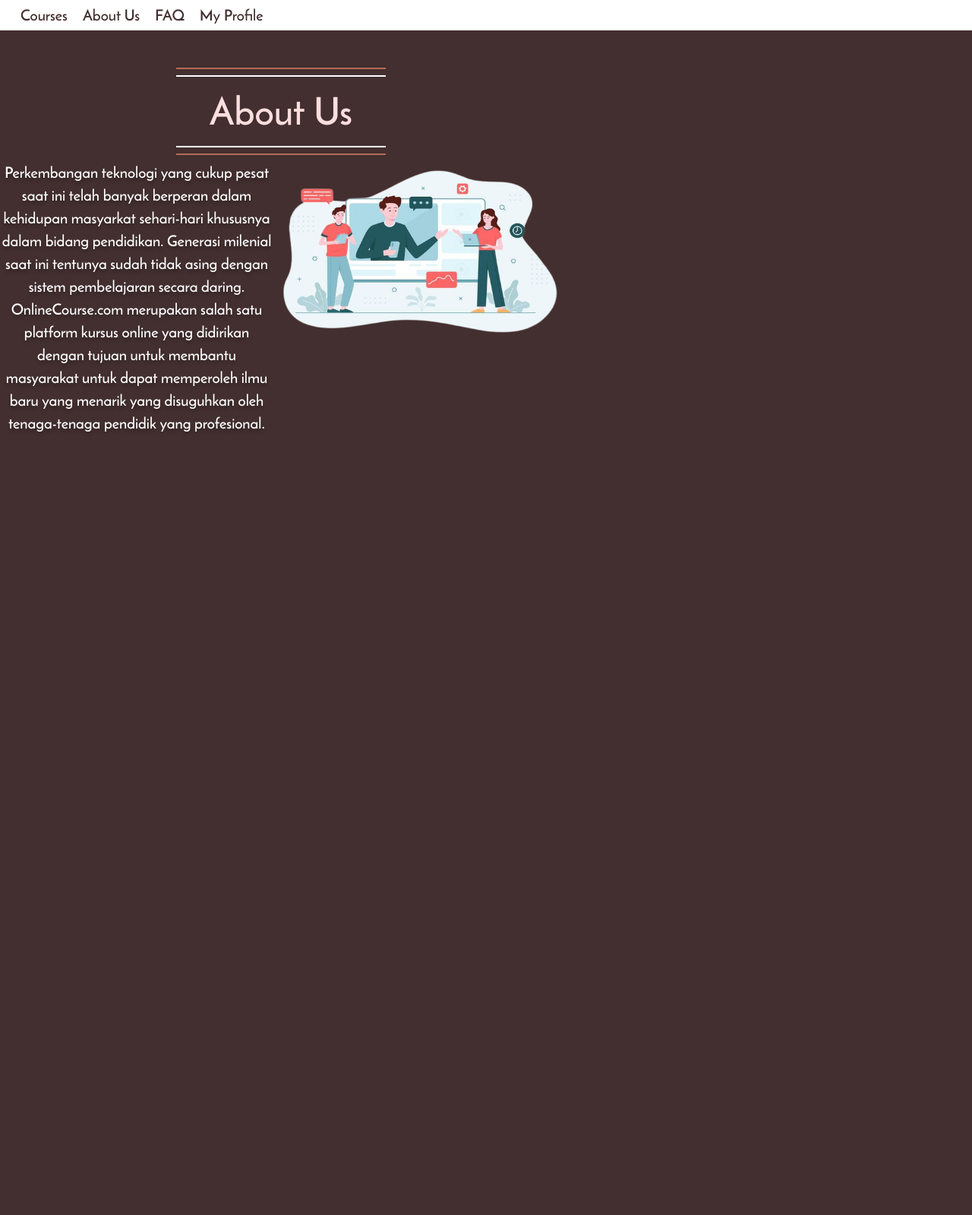
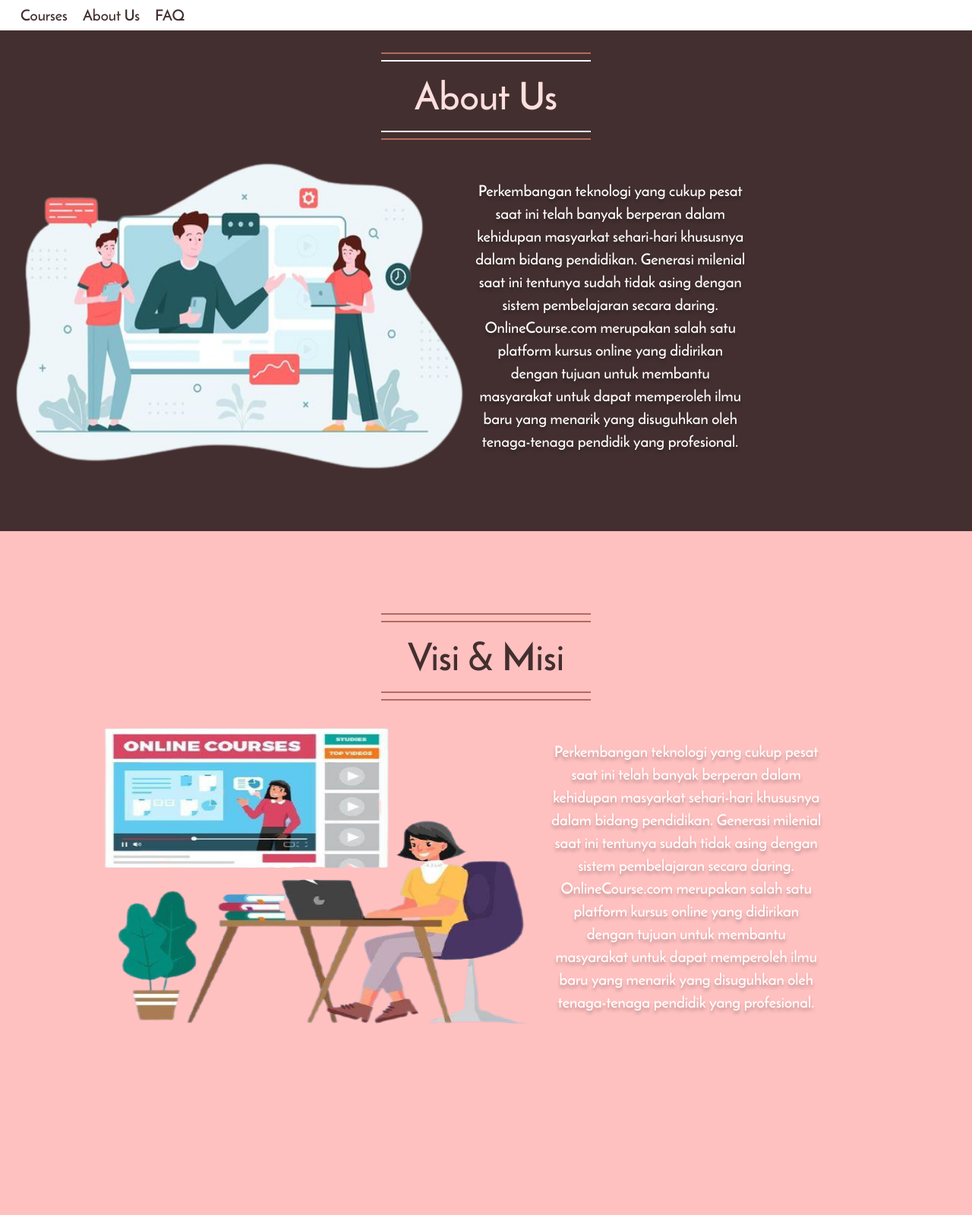
Before and after one commit to NadiaClarissaHermawan/StudieKuy-Online-Course, a PHP site: template view/aboutUs.php in a window 1280 px wide. Shown: the part 69-1668 px from the top of the page at 76% size. Before the commit the page ends 637 px from the top, so only its background shows below. Run offline with PHP 8.4, Linux system fonts and the light colour scheme; the template is opened without the code that fills it, so the values that code supplies are empty.

Commit message:
update font awesome

```diff
--- a/view/aboutUs.php
+++ b/view/aboutUs.php
@@ -1,5 +1,54 @@
+<div class="main" style="height: 1500px;">
+    <div class="nav fix">
+        <a href="courses" class="menuNav">Courses</a>
+        <a href="aboutUs" class="menuNav">About Us</a>
+        <a href="faq" class="menuNav">FAQ</a>
+    </div>
 
-<div class="nav fix">
+    <!-- blok coklat paling atas  -->
+    <div style="height: 480px">
+        <div class="content">
+            <hr class="hr1">
+            <hr class="hr2">
+            <div class="slideTitle" id="slide1">About Us</div>
+            <hr class="hr2">
+            <hr class="hr1">
+        </div>
+        <div class="inline" style="vertical-align:middle;">
+            <img src="view/images/aboutUs1.png" id="gambarIndex1"/>
+        </div>
+        <div class="inline" style="vertical-align:middle;">
+            <div class="tulisanPutih" id="about-us">
+                Perkembangan teknologi yang cukup pesat saat ini telah banyak berperan dalam kehidupan masyarkat sehari-hari khususnya dalam bidang pendidikan. Generasi milenial saat ini tentunya sudah tidak asing dengan sistem pembelajaran secara daring.
+
+                OnlineCourse.com merupakan salah satu platform kursus online yang didirikan dengan tujuan untuk membantu masyarakat untuk dapat memperoleh ilmu baru yang menarik yang disuguhkan oleh tenaga-tenaga pendidik yang profesional.
+            </div>
+        </div>
+    </div>
+
+    <div  id="pinkbgIdx2">
+        <div class="content">
+            <hr class="hr1">
+            <hr class="hr1">
+            <div class="slideTitle" id="slide2">Visi & Misi</div>
+            <hr class="hr1">
+            <hr class="hr1">
+        </div>
+        <div class="inline" style="vertical-align:middle;">
+            <img src="view/images/aboutUs2.png" id="gambarIndex1"/>
+        </div>
+        <div class="inline" style="vertical-align:middle;">
+            <div class="tulisanPutih" id="about-us">
+                Perkembangan teknologi yang cukup pesat saat ini telah banyak berperan dalam kehidupan masyarkat sehari-hari khususnya dalam bidang pendidikan. Generasi milenial saat ini tentunya sudah tidak asing dengan sistem pembelajaran secara daring.
+
+                OnlineCourse.com merupakan salah satu platform kursus online yang didirikan dengan tujuan untuk membantu masyarakat untuk dapat memperoleh ilmu baru yang menarik yang disuguhkan oleh tenaga-tenaga pendidik yang profesional.
+            </div>
+        </div>
+    </div>
+</div>
+
+
+<!-- <div class="nav fix">
     <a href="courses" class="menuNav">Courses</a>
     <a href="aboutUs" class="menuNav">About Us</a>
     <a href="faq" class="menuNav">FAQ</a>
@@ -18,4 +67,4 @@
 
         OnlineCourse.com merupakan salah satu platform kursus online yang didirikan dengan tujuan untuk membantu masyarakat untuk dapat memperoleh ilmu baru yang menarik yang disuguhkan oleh tenaga-tenaga pendidik yang profesional.
     </div>
-</div>
+</div> -->
--- a/view/layout/style/style.css
+++ b/view/layout/style/style.css
@@ -251,19 +251,7 @@ table {
     color: #FFDEDE;
 }
 
-/*#about-us {
-    font-size: 25px;
-    line-height: 45px;
-    width: 500px;
-    height: 500px;
-    left: 150px;*/
-    /*top: 200px;*/
-/*    display: inline-block;
-    margin-top: 100px;
-}*/
-
 #about-us {
-    /*position: absolute;*/
     width: 360px;
     height: 369px;
     left: 393px;
@@ -284,14 +272,15 @@ table {
     display: inline-block;
 }
 .content {
-    margin-top: 150px;
-    display: inline-block;
+    /*margin-top: 50px;*/
+    /*display: inline-block;*/
     align-items: center;
+    vertical-align: middle;
 }
 
 .content img {
-    /*display: inline-block;
-    vertical-align: text-bottom;*/
+    /*display: inline-block;*/
+    vertical-align: middle;
 
     /*position: absolute;*/
     width: 380px;
@@ -300,3 +289,19 @@ table {
     top: 317px;
     align-items: center;
 }
+
+#pinkbgIdx2 {
+    background-color: #FFC0C0;
+    padding: 100px;
+    height: 700px;
+    margin-top: 150px;
+}
+
+#slide2 {
+    color: #432F2F;
+}
+
+#pinkbgIdx2 .content {
+    margin-top: 0px;
+    padding-top: 0px;
+}
```
Also changed, not shown: view/images/aboutUs2.png (added), view/layout/style/fonts/fontawesome-webfont.ttf (added).
